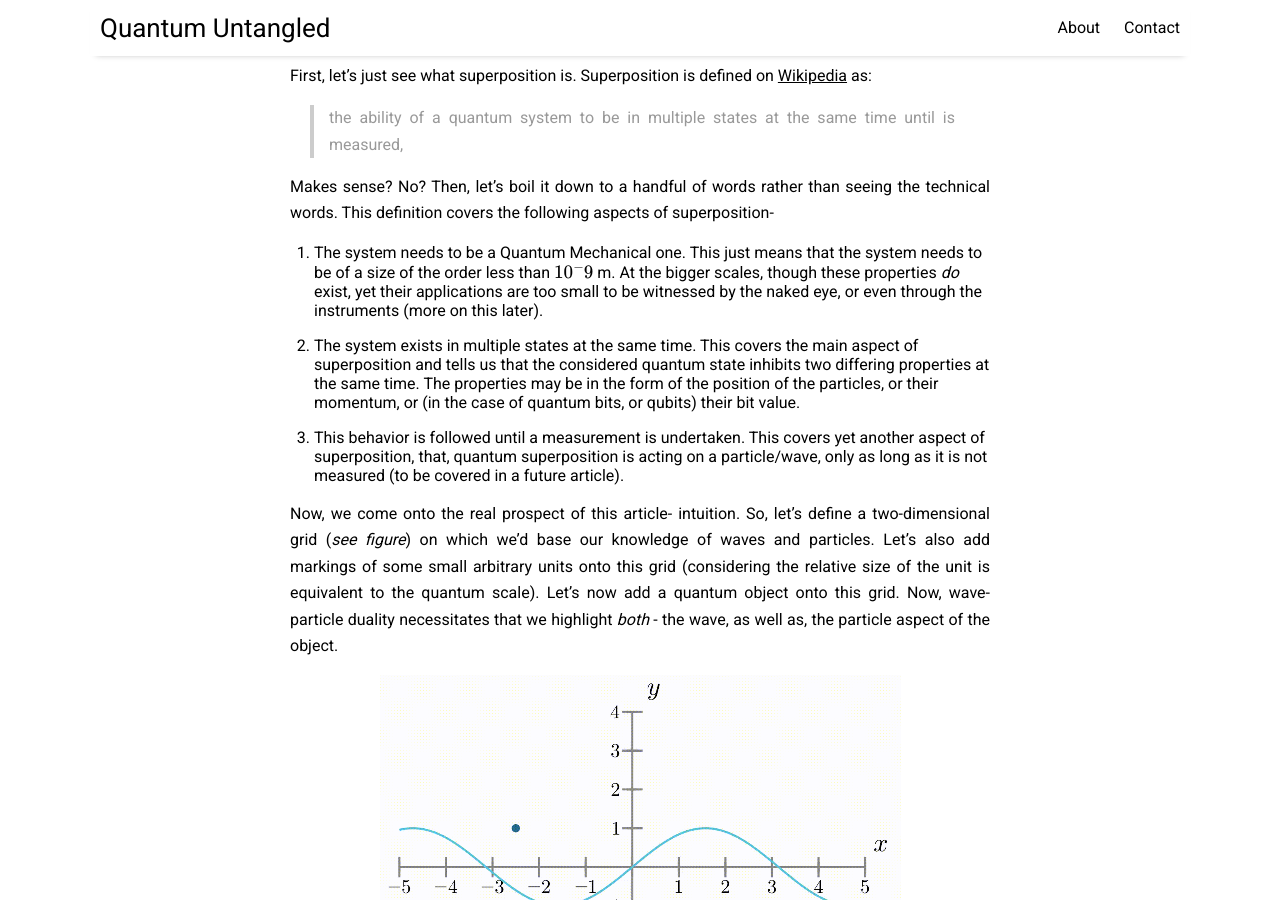
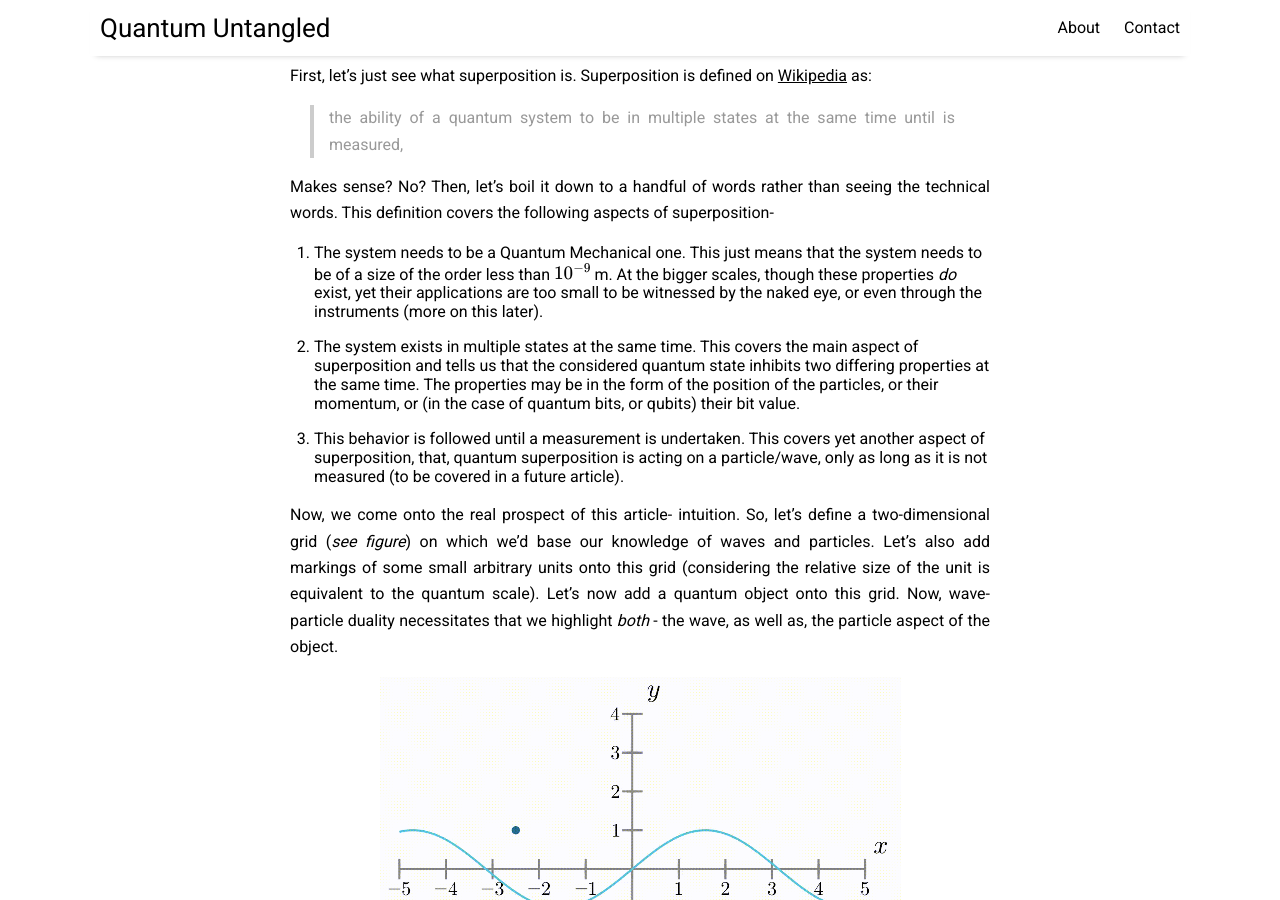
Before and after one commit to AgrimArsh/QuantumUntangled, a Jekyll site: the page built from _posts/2021-03-08-Superposition.md, in a window 1280 px wide and 900 px high, scrolled down 709 px. Built offline with Jekyll 4.4.1, drawn with Linux system fonts in a browser that asks for light colours; nearby versions of some CDN libraries; formulas are drawn with MathJax 3.

Commit message:
2021-05-13 13:26:56 UTC fix LaTeX typo

```diff
--- a/_posts/2021-03-08-Superposition.md
+++ b/_posts/2021-03-08-Superposition.md
@@ -18,7 +18,7 @@ First, let’s just see what superposition is. Superposition is defined on [Wiki
 
 Makes sense? No? Then, let’s boil it down to a handful of words rather than seeing the technical words. This definition covers the following aspects of superposition-
 
-1. The system needs to be a Quantum Mechanical one. This just means that the system needs to be of a size of the order less than $$10^-9$$ m. At the bigger scales, though these properties *do* exist, yet their applications are too small to be witnessed by the naked eye, or even through the instruments (more on this later).
+1. The system needs to be a Quantum Mechanical one. This just means that the system needs to be of a size of the order less than $$10^{-9}$$ m. At the bigger scales, though these properties *do* exist, yet their applications are too small to be witnessed by the naked eye, or even through the instruments (more on this later).
 2. The system exists in multiple states at the same time. This covers the main aspect of superposition and tells us that the considered quantum state inhibits two differing properties at the same time. The properties may be in the form of the position of the particles, or their momentum, or (in the case of quantum bits, or qubits) their bit value.
 3. This behavior is followed until a measurement is undertaken. This covers yet another aspect of superposition, that, quantum superposition is acting on a particle/wave, only as long as it is not measured (to be covered in a future article).
 
```
